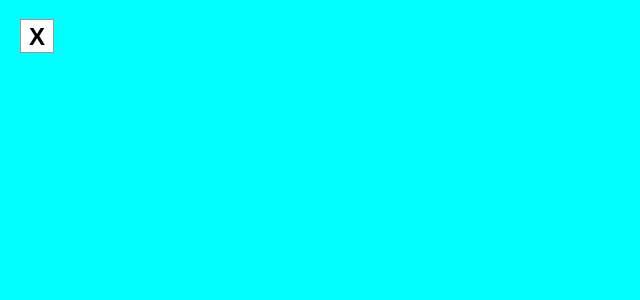
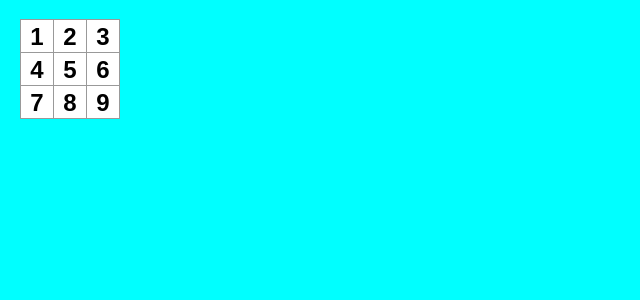
Before and after one commit to NickAlvarez20/Tic-Tac-Toe, a React (Vite) app: page / in a window 1280 px wide. Shown: the top 300 px of the page, without its empty margins (0-640 px from the left). Built offline with nearby package versions, Linux system fonts and the light colour scheme.

Commit message:
feat: Complete initial board grid

```diff
--- a/src/App.jsx
+++ b/src/App.jsx
@@ -1,6 +1,24 @@
-import { useState } from 'react'
-import './App.css'
+import { useState } from "react";
+import "./App.css";
 
 export default function Square() {
-  return <button className='square'>X</button>
+  return (
+    <>
+      <div className="board-row">
+        <button className="square">1</button>
+        <button className="square">2</button>
+        <button className="square">3</button>
+      </div>
+      <div className="board-row">
+        <button className="square">4</button>
+        <button className="square">5</button>
+        <button className="square">6</button>
+      </div>
+      <div className="board-row">
+        <button className="square">7</button>
+        <button className="square">8</button>
+        <button className="square">9</button>
+      </div>
+    </>
+  );
 }
```
